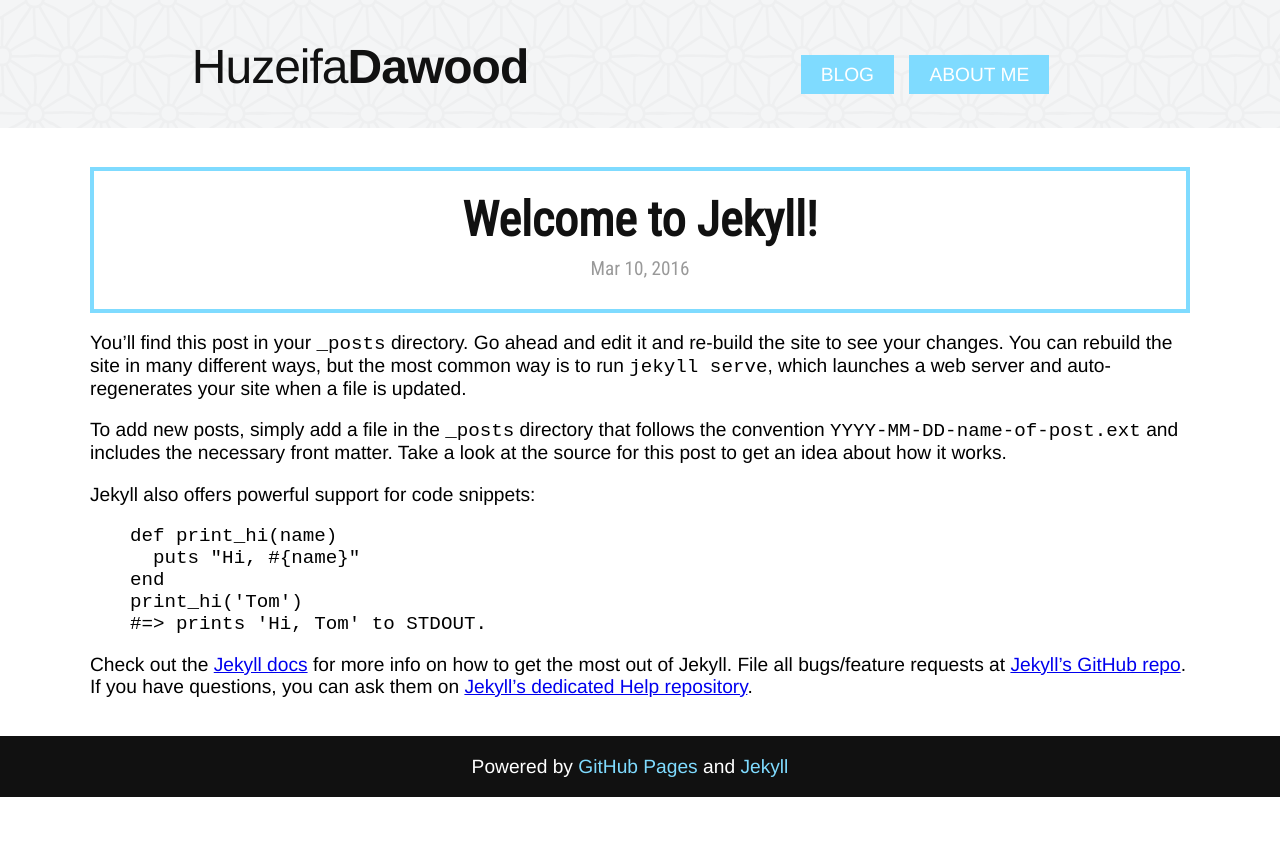
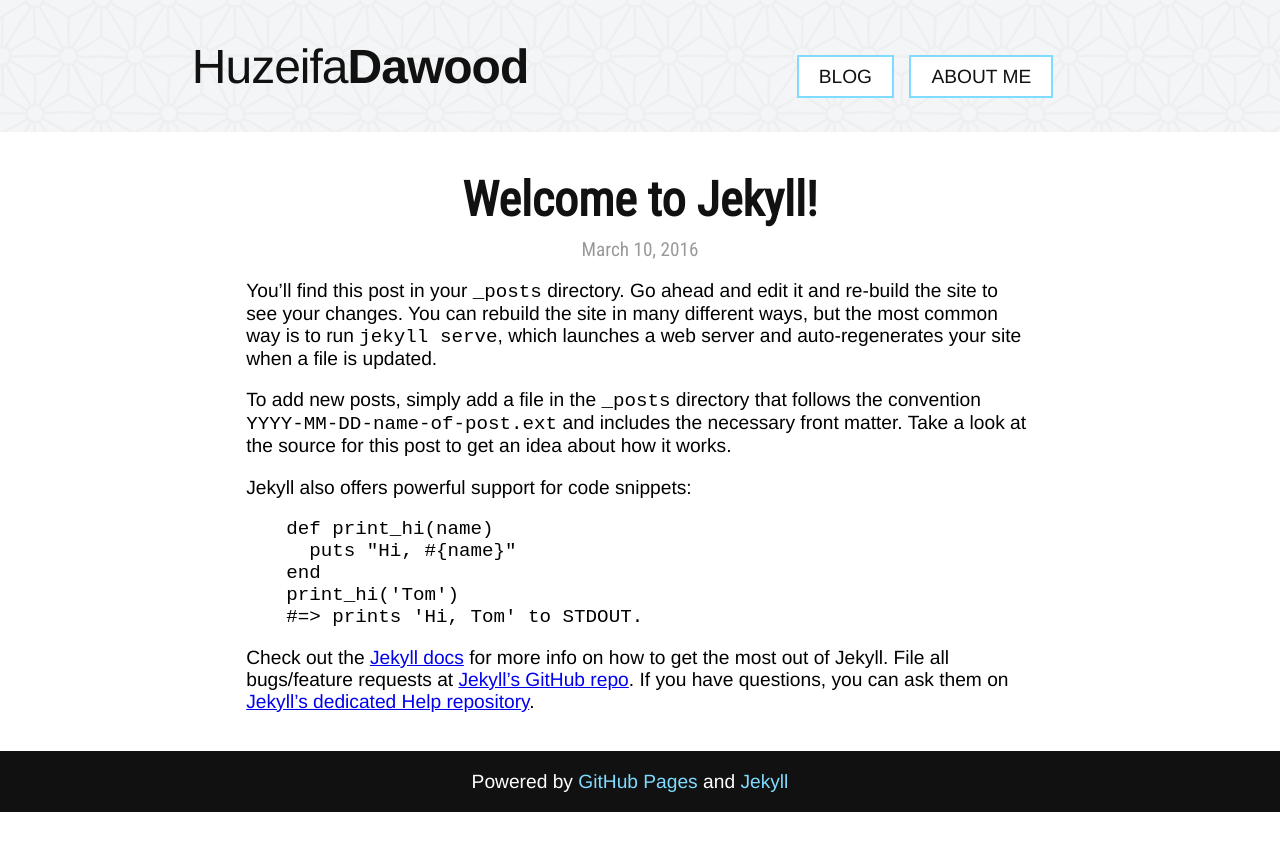
Before and after one commit to huzeifa-zz/huzeifa.github.io, a Jekyll site: the page built from _posts/2016-3-10-welcome-to-jekyll .markdown, in a window 1280 px wide. Shown: the top 851 px of the page. Built offline with Jekyll 4.4.1, drawn with Linux system fonts in a browser that asks for light colours; nearby versions of some CDN libraries; library files that are not in the unit come from our copies.

Commit message:
Making minor design improvements

```diff
--- a/_includes/blog-footer.html
+++ b/_includes/blog-footer.html
@@ -1,7 +1,7 @@
-<div class="blog-footer">
+<footer class="blog-footer">
   <div class="grid">
         <div class="col-1-1">
           <p class="text-center">Powered by <a href="https://pages.github.com">GitHub Pages</a> and <a href="https://jekyllrb.com">Jekyll</a></p>
         </div>
     </div>
-</div>
+</footer>
--- a/_layouts/blog.html
+++ b/_layouts/blog.html
@@ -5,9 +5,9 @@
   <link rel="stylesheet" type="text/css" href="/css/style-blog.css">
   </head>
   <body>
-    <div style="background-color: #f5f5f5; padding: 1em 0; background: url(/images/asanoha.png) repeat;">
+    <header class="blog-head">
     {% include top-bar.html %}
-    </div>
+    </header>
 
     {{ content }}
 
--- a/_layouts/post.html
+++ b/_layouts/post.html
@@ -1,16 +1,16 @@
 ---
 layout: blog
 ---
-<div class="post-wrapper">
-<div class="post grid grid-pad">
+<main class="main-wrapper">
+  <div class="post grid grid-pad">
     <div class="col-1-1">
-      <div class="header">
-      <h1 class="post-title">{{ page.title }}</h1>
-      <p class="post-date">{{ page.date | date: "%b %-d, %Y" }}</</p>
-      </div>
-      {{ content }}
-   </div>
-   </div>
-</div>
-</div>
-</div>
+      <article>
+        <header>
+          <h1 class="post-title">{{ page.title }}</h1>
+          <p class="post-date">{{ page.date | date: "%B %-d, %Y" }}</</p>
+        </header>
+        {{ content }}
+      </article>
+    </div>
+  </div>
+</main>
--- a/css/style-blog.css
+++ b/css/style-blog.css
@@ -8,6 +8,11 @@
 
 .logo a { color: #111; }
 
+header.blog-head {
+  background-color: #f5f5f5;
+  padding: 1em 0;
+  background: url(/images/asanoha.png) repeat;"
+}
 .jumbotron {
   padding: 5em 0;
 }
@@ -39,22 +44,26 @@
   padding: 0 0.1em;
 }
 
-.post-wrapper {
-  width: 100%;
+main.main-wrapper {
   background: #fff;
-  overflow: hidden;
-  padding: 1em 0.67em 1em 0.67em;
+  padding: 0 0.67em;
+  margin: 1em auto;
+  width: 66.66%;
 }
 
 .post {
-  background: #fff;
-  overflow: hidden;
   margin-bottom: 1em;
+  border-bottom: 0.15em dotted #7FDBFF;
 }
 
-.post .header {
-   border: 4px solid #7FDBFF;
-   padding: 1em 0.67em;
+.post:last-child {
+  margin-bottom: 0;
+  border-bottom: 0;
+}
+
+article header {
+   /*border: 4px solid #7FDBFF;*/
+   /*padding: 1em 0.67em;*/
    font-family: "Roboto Condensed",sans-serif;
 }
 
@@ -88,4 +97,6 @@ hr {
     background-color: #7FDBFF; /* Modern Browsers */
 }
 
-.post:last-child {margin-bottom: 0 }
+@media only screen and (max-width: 960px) {
+                    main.main-wrapper {width: 100%}
+}
--- a/css/style.css
+++ b/css/style.css
@@ -26,11 +26,10 @@ body {
   color: #fff;
   font-weight: 400;
   text-decoration: none;
-  transition: color 0.2s ease-in 0s;
 }
 
 .logo a:hover {
-  color: #e8e8e8;
+  text-decoration: underline;
 }
 
 .love { margin: 0; color: #fff; font-size: 5em; font-family: 'Roboto Condensed', sans-serif; font-weight: 300; letter-spacing: -2px}
@@ -64,7 +63,7 @@ body {
 }
 
 .nav .social:hover {
-  color: #e8e8e8;
+  color: #7FDBFF;
 }
 
 /*Buttons*/
@@ -76,13 +75,14 @@ body {
   text-transform: uppercase;
   text-align: center;
   line-height: 1em;
-  background-color: #7FDBFF;
+  border: 0.15em solid  #7FDBFF;
+  background-color: #FFF;
   transition: background-color 0.2s ease-in 0s;
-  color: #fff;
+  color: #111;
 }
 
 .btn:hover {
-  background-color: #e8e8e8;
+  background-color: #7FDBFF;
 }
 
 .mute { background-color: #e8e8e8; }
```
Also changed, not shown: blog.html (+9 -7 lines).
